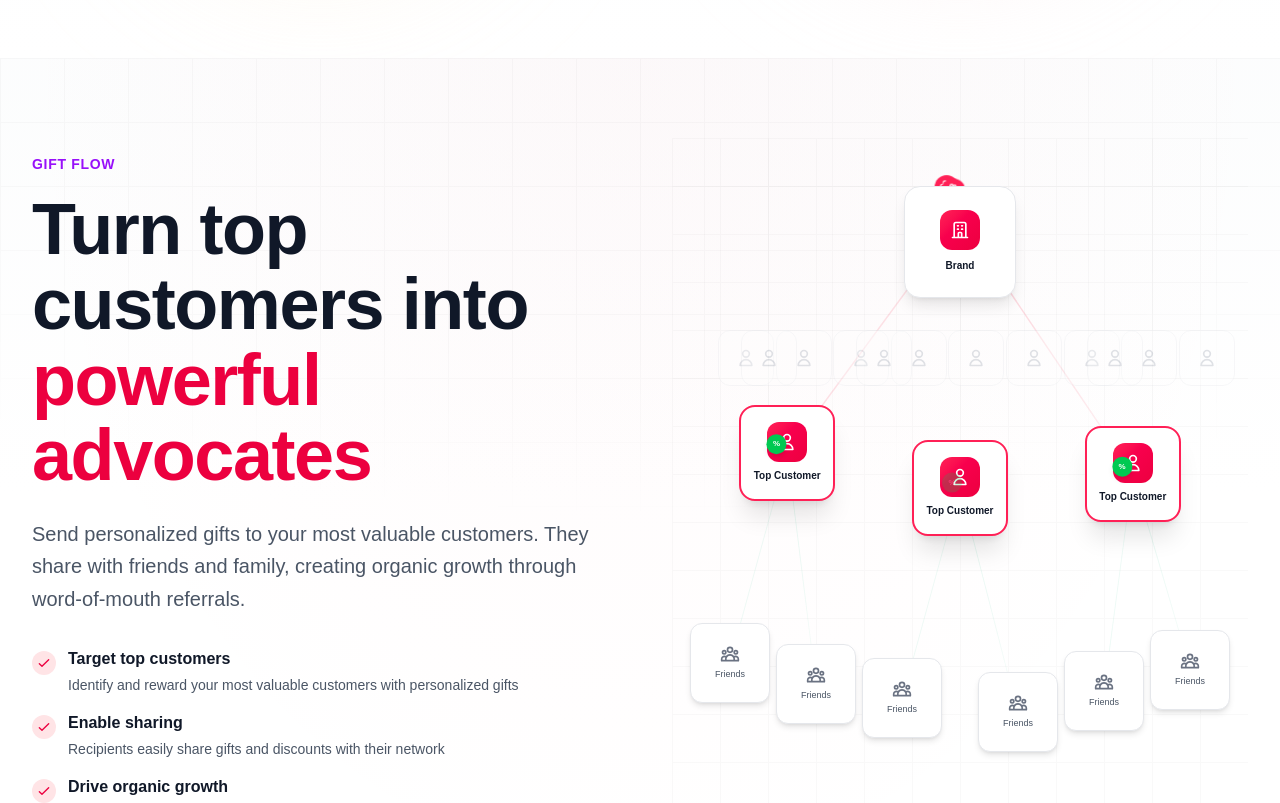
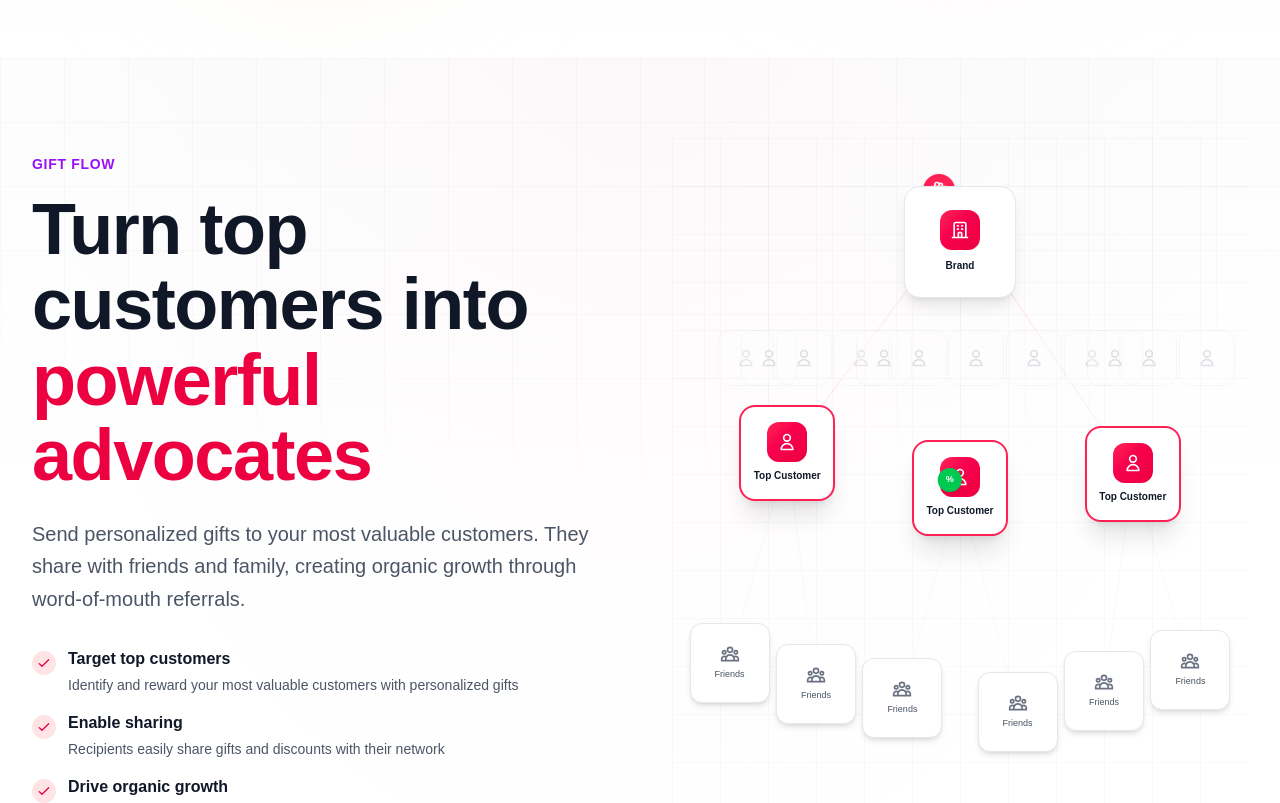
Before and after one commit to giftshop-app/giftshop-site, a Next.js app: page / in a window 1280 px wide. Shown: the part 1300-2103 px from the top of the page. Built offline with nearby package versions, Linux system fonts and the light colour scheme.

Commit message:
Completely simplify gift flow animation - single icon sequential flow

```diff
--- a/app/globals.css
+++ b/app/globals.css
@@ -92,7 +92,7 @@ body {
   }
 }
 
-@keyframes flow-gift-left {
+@keyframes simple-gift {
   0% {
     transform: translate(-50%, -50%) translate(0, 0);
     opacity: 0;
@@ -100,39 +100,30 @@ body {
   10% {
     opacity: 1;
   }
-  90% {
+  30% {
+    transform: translate(-50%, -50%) translate(-30%, 23.5%);
     opacity: 1;
   }
-  100% {
-    transform: translate(-50%, -50%) translate(-30%, 23.5%);
+  35% {
     opacity: 0;
   }
-}
-
-@keyframes flow-gift-center {
-  0% {
+  40% {
     transform: translate(-50%, -50%) translate(0, 0);
     opacity: 0;
   }
-  10% {
+  50% {
     opacity: 1;
   }
-  90% {
+  70% {
+    transform: translate(-50%, -50%) translate(0, 27%);
     opacity: 1;
   }
-  100% {
-    transform: translate(-50%, -50%) translate(0, 27%);
+  75% {
     opacity: 0;
   }
-}
-
-@keyframes flow-gift-right {
-  0% {
+  80% {
     transform: translate(-50%, -50%) translate(0, 0);
     opacity: 0;
-  }
-  10% {
-    opacity: 1;
   }
   90% {
     opacity: 1;
@@ -143,24 +134,7 @@ body {
   }
 }
 
-@keyframes flow-discount-1 {
-  0% {
-    transform: translate(-50%, -50%) translate(0, 0);
-    opacity: 0;
-  }
-  10% {
-    opacity: 1;
-  }
-  90% {
-    opacity: 1;
-  }
-  100% {
-    transform: translate(-50%, -50%) translate(-10%, 21%);
-    opacity: 0;
-  }
-}
-
-@keyframes flow-discount-2 {
+@keyframes simple-discount {
   0% {
     transform: translate(-50%, -50%) translate(0, 0);
     opacity: 0;
@@ -173,23 +147,6 @@ body {
   }
   100% {
     transform: translate(-50%, -50%) translate(10%, 23.1%);
-    opacity: 0;
-  }
-}
-
-@keyframes flow-discount-3 {
-  0% {
-    transform: translate(-50%, -50%) translate(0, 0);
-    opacity: 0;
-  }
-  10% {
-    opacity: 1;
-  }
-  90% {
-    opacity: 1;
-  }
-  100% {
-    transform: translate(-50%, -50%) translate(-5%, 21.7%);
     opacity: 0;
   }
 }
@@ -209,28 +166,12 @@ body {
   animation: pulse-slow 3s ease-in-out infinite;
 }
 
-.animate-flow-gift-left {
-  animation: flow-gift-left 3s ease-in-out infinite;
+.animate-simple-gift {
+  animation: simple-gift 6s ease-in-out infinite;
 }
 
-.animate-flow-gift-center {
-  animation: flow-gift-center 3s ease-in-out infinite;
-}
-
-.animate-flow-gift-right {
-  animation: flow-gift-right 3s ease-in-out infinite;
-}
-
-.animate-flow-discount-1 {
-  animation: flow-discount-1 2.5s ease-in-out infinite;
-}
-
-.animate-flow-discount-2 {
-  animation: flow-discount-2 2.5s ease-in-out infinite;
-}
-
-.animate-flow-discount-3 {
-  animation: flow-discount-3 2.5s ease-in-out infinite;
+.animate-simple-discount {
+  animation: simple-discount 3s ease-in-out infinite;
 }
 
 .animate-fade-in-delay {
--- a/app/page.tsx
+++ b/app/page.tsx
@@ -395,66 +395,38 @@ export default function Home() {
               </div>
             </div>
 
-            {/* Right Column - Animated Visual */}
+            {/* Right Column - Simple Animated Visual */}
             <div className="relative h-[600px] lg:h-[700px]">
-              {/* Background Grid */}
+              {/* Simple Background */}
               <div className="absolute inset-0 opacity-[0.02] z-0">
                 <div className="absolute inset-0 bg-[linear-gradient(to_right,#000_1px,transparent_1px),linear-gradient(to_bottom,#000_1px,transparent_1px)] bg-[size:3rem_3rem]"></div>
               </div>
 
-              {/* SVG Container for connection lines */}
+              {/* Simple Connection Lines */}
               <svg className="absolute inset-0 w-full h-full pointer-events-none z-10" viewBox="0 0 1000 700" preserveAspectRatio="none">
                 <defs>
-                  <linearGradient id="gradient-gift-1" x1="0%" y1="0%" x2="100%" y2="100%">
-                    <stop offset="0%" stopColor="#f43f5e" stopOpacity="0.5" />
+                  <linearGradient id="gift-line" x1="0%" y1="0%" x2="100%" y2="100%">
+                    <stop offset="0%" stopColor="#f43f5e" stopOpacity="0.3" />
                     <stop offset="100%" stopColor="#f43f5e" stopOpacity="0.1" />
                   </linearGradient>
-                  <linearGradient id="gradient-gift-2" x1="0%" y1="0%" x2="100%" y2="100%">
-                    <stop offset="0%" stopColor="#f43f5e" stopOpacity="0.5" />
-                    <stop offset="100%" stopColor="#f43f5e" stopOpacity="0.1" />
-                  </linearGradient>
-                  <linearGradient id="gradient-gift-3" x1="0%" y1="0%" x2="100%" y2="100%">
-                    <stop offset="0%" stopColor="#f43f5e" stopOpacity="0.5" />
-                    <stop offset="100%" stopColor="#f43f5e" stopOpacity="0.1" />
-                  </linearGradient>
-                  <linearGradient id="gradient-discount-1" x1="0%" y1="0%" x2="100%" y2="100%">
-                    <stop offset="0%" stopColor="#10b981" stopOpacity="0.4" />
-                    <stop offset="100%" stopColor="#10b981" stopOpacity="0.1" />
-                  </linearGradient>
-                  <linearGradient id="gradient-discount-2" x1="0%" y1="0%" x2="100%" y2="100%">
-                    <stop offset="0%" stopColor="#10b981" stopOpacity="0.4" />
-                    <stop offset="100%" stopColor="#10b981" stopOpacity="0.1" />
-                  </linearGradient>
-                  <linearGradient id="gradient-discount-3" x1="0%" y1="0%" x2="100%" y2="100%">
-                    <stop offset="0%" stopColor="#10b981" stopOpacity="0.4" />
-                    <stop offset="100%" stopColor="#10b981" stopOpacity="0.1" />
-                  </linearGradient>
-                  <linearGradient id="gradient-discount-4" x1="0%" y1="0%" x2="100%" y2="100%">
-                    <stop offset="0%" stopColor="#10b981" stopOpacity="0.4" />
-                    <stop offset="100%" stopColor="#10b981" stopOpacity="0.1" />
-                  </linearGradient>
-                  <linearGradient id="gradient-discount-5" x1="0%" y1="0%" x2="100%" y2="100%">
-                    <stop offset="0%" stopColor="#10b981" stopOpacity="0.4" />
-                    <stop offset="100%" stopColor="#10b981" stopOpacity="0.1" />
-                  </linearGradient>
-                  <linearGradient id="gradient-discount-6" x1="0%" y1="0%" x2="100%" y2="100%">
-                    <stop offset="0%" stopColor="#10b981" stopOpacity="0.4" />
+                  <linearGradient id="discount-line" x1="0%" y1="0%" x2="100%" y2="100%">
+                    <stop offset="0%" stopColor="#10b981" stopOpacity="0.3" />
                     <stop offset="100%" stopColor="#10b981" stopOpacity="0.1" />
                   </linearGradient>
                 </defs>
 
-                {/* Connection Lines from Brand to Top Customers */}
-                <line x1="500" y1="80" x2="200" y2="315" stroke="url(#gradient-gift-1)" strokeWidth="2" className="opacity-50" />
-                <line x1="500" y1="80" x2="500" y2="350" stroke="url(#gradient-gift-2)" strokeWidth="2" className="opacity-50" />
-                <line x1="500" y1="80" x2="800" y2="336" stroke="url(#gradient-gift-3)" strokeWidth="2" className="opacity-50" />
+                {/* Lines from Brand to Top Customers */}
+                <line x1="500" y1="80" x2="200" y2="315" stroke="url(#gift-line)" strokeWidth="2" className="opacity-40" />
+                <line x1="500" y1="80" x2="500" y2="350" stroke="url(#gift-line)" strokeWidth="2" className="opacity-40" />
+                <line x1="500" y1="80" x2="800" y2="336" stroke="url(#gift-line)" strokeWidth="2" className="opacity-40" />
 
-                {/* Connection Lines from Top Customers to Friends */}
-                <line x1="200" y1="315" x2="100" y2="525" stroke="url(#gradient-discount-1)" strokeWidth="1.5" className="opacity-30" />
-                <line x1="200" y1="315" x2="250" y2="546" stroke="url(#gradient-discount-2)" strokeWidth="1.5" className="opacity-30" />
-                <line x1="500" y1="350" x2="400" y2="560" stroke="url(#gradient-discount-3)" strokeWidth="1.5" className="opacity-30" />
-                <line x1="500" y1="350" x2="600" y2="574" stroke="url(#gradient-discount-4)" strokeWidth="1.5" className="opacity-30" />
-                <line x1="800" y1="336" x2="750" y2="553" stroke="url(#gradient-discount-5)" strokeWidth="1.5" className="opacity-30" />
-                <line x1="800" y1="336" x2="900" y2="532" stroke="url(#gradient-discount-6)" strokeWidth="1.5" className="opacity-30" />
+                {/* Lines from Top Customers to Friends */}
+                <line x1="200" y1="315" x2="100" y2="525" stroke="url(#discount-line)" strokeWidth="1.5" className="opacity-25" />
+                <line x1="200" y1="315" x2="250" y2="546" stroke="url(#discount-line)" strokeWidth="1.5" className="opacity-25" />
+                <line x1="500" y1="350" x2="400" y2="560" stroke="url(#discount-line)" strokeWidth="1.5" className="opacity-25" />
+                <line x1="500" y1="350" x2="600" y2="574" stroke="url(#discount-line)" strokeWidth="1.5" className="opacity-25" />
+                <line x1="800" y1="336" x2="750" y2="553" stroke="url(#discount-line)" strokeWidth="1.5" className="opacity-25" />
+                <line x1="800" y1="336" x2="900" y2="532" stroke="url(#discount-line)" strokeWidth="1.5" className="opacity-25" />
               </svg>
 
               {/* Brand Card */}
@@ -467,7 +439,7 @@ export default function Home() {
                 <span className="text-[10px] font-semibold text-gray-900">Brand</span>
               </div>
 
-              {/* Many Users (Grayed Out) - Cleaner positioning */}
+              {/* Many Users (Grayed Out) */}
               <div className="absolute top-48 left-0 right-0 z-10">
                 {[
                   { left: '8%', top: '5%' }, { left: '18%', top: '12%' }, { left: '28%', top: '8%' },
@@ -487,36 +459,18 @@ export default function Home() {
                 ))}
               </div>
 
-              {/* Animated Gift Icons - One at a time from Brand to Top Customers */}
+              {/* Single Animated Gift Icon - Simple flow */}
               <div className="absolute top-12 left-1/2 transform -translate-x-1/2 z-25">
-                <div className={`animate-flow-gift-left`} style={{ animationDelay: '0s' }}>
-                  <div className="h-6 w-6 rounded-full bg-rose-500 flex items-center justify-center shadow-lg">
-                    <svg className="h-4 w-4 text-white" fill="none" stroke="currentColor" viewBox="0 0 24 24">
-                      <path strokeLinecap="round" strokeLinejoin="round" strokeWidth={2} d="M12 8v13m0-13V6a2 2 0 112 2h-2zm0 0V5.5A2.5 2.5 0 109.5 8H12zm-7 4h14M5 12a2 2 0 110-4h14a2 2 0 110 4M5 12v7a2 2 0 002 2h10a2 2 0 002-2v-7" />
-                    </svg>
-                  </div>
-                </div>
-              </div>
-              <div className="absolute top-12 left-1/2 transform -translate-x-1/2 z-25">
-                <div className={`animate-flow-gift-center`} style={{ animationDelay: '1s' }}>
-                  <div className="h-6 w-6 rounded-full bg-rose-500 flex items-center justify-center shadow-lg">
-                    <svg className="h-4 w-4 text-white" fill="none" stroke="currentColor" viewBox="0 0 24 24">
-                      <path strokeLinecap="round" strokeLinejoin="round" strokeWidth={2} d="M12 8v13m0-13V6a2 2 0 112 2h-2zm0 0V5.5A2.5 2.5 0 109.5 8H12zm-7 4h14M5 12a2 2 0 110-4h14a2 2 0 110 4M5 12v7a2 2 0 002 2h10a2 2 0 002-2v-7" />
-                    </svg>
-                  </div>
-                </div>
-              </div>
-              <div className="absolute top-12 left-1/2 transform -translate-x-1/2 z-25">
-                <div className={`animate-flow-gift-right`} style={{ animationDelay: '2s' }}>
-                  <div className="h-6 w-6 rounded-full bg-rose-500 flex items-center justify-center shadow-lg">
-                    <svg className="h-4 w-4 text-white" fill="none" stroke="currentColor" viewBox="0 0 24 24">
+                <div className="animate-simple-gift">
+                  <div className="h-8 w-8 rounded-full bg-rose-500 flex items-center justify-center shadow-lg">
+                    <svg className="h-5 w-5 text-white" fill="none" stroke="currentColor" viewBox="0 0 24 24">
                       <path strokeLinecap="round" strokeLinejoin="round" strokeWidth={2} d="M12 8v13m0-13V6a2 2 0 112 2h-2zm0 0V5.5A2.5 2.5 0 109.5 8H12zm-7 4h14M5 12a2 2 0 110-4h14a2 2 0 110 4M5 12v7a2 2 0 002 2h10a2 2 0 002-2v-7" />
                     </svg>
                   </div>
                 </div>
               </div>
 
-              {/* Top Customers (Highlighted) */}
+              {/* Top Customers */}
               {[
                 { left: '20%', top: '45%' },
                 { left: '50%', top: '50%' },
@@ -534,30 +488,16 @@ export default function Home() {
                 </div>
               ))}
 
-              {/* Animated Discount Icons - One from each Top Customer to Friends */}
-              <div className="absolute top-[45%] left-[20%] transform -translate-x-1/2 -translate-y-1/2 z-25">
-                <div className={`animate-flow-discount-1`} style={{ animationDelay: '3.5s' }}>
-                  <div className="h-5 w-5 rounded-full bg-green-500 flex items-center justify-center shadow-md">
-                    <span className="text-[8px] font-bold text-white">%</span>
-                  </div>
-                </div>
-              </div>
+              {/* Single Animated Discount Icon - Simple flow */}
               <div className="absolute top-[50%] left-[50%] transform -translate-x-1/2 -translate-y-1/2 z-25">
-                <div className={`animate-flow-discount-2`} style={{ animationDelay: '4.5s' }}>
-                  <div className="h-5 w-5 rounded-full bg-green-500 flex items-center justify-center shadow-md">
-                    <span className="text-[8px] font-bold text-white">%</span>
-                  </div>
-                </div>
-              </div>
-              <div className="absolute top-[48%] left-[80%] transform -translate-x-1/2 -translate-y-1/2 z-25">
-                <div className={`animate-flow-discount-3`} style={{ animationDelay: '5.5s' }}>
-                  <div className="h-5 w-5 rounded-full bg-green-500 flex items-center justify-center shadow-md">
-                    <span className="text-[8px] font-bold text-white">%</span>
+                <div className="animate-simple-discount" style={{ animationDelay: '2s' }}>
+                  <div className="h-6 w-6 rounded-full bg-green-500 flex items-center justify-center shadow-md">
+                    <span className="text-[9px] font-bold text-white">%</span>
                   </div>
                 </div>
               </div>
 
-              {/* Friends & Family Cards */}
+              {/* Friends Cards */}
               {[
                 { left: '10%', top: '75%' },
                 { left: '25%', top: '78%' },
@@ -567,7 +507,7 @@ export default function Home() {
                 { left: '90%', top: '76%' }
               ].map((pos, i) => (
                 <div key={`friend-${i}`} className="absolute z-10" style={{ left: pos.left, top: pos.top, transform: 'translate(-50%, -50%)' }}>
-                  <div className="w-20 h-20 rounded-xl bg-white border border-gray-200 shadow-md flex flex-col items-center justify-center opacity-0 animate-fade-in-delay" style={{ animationDelay: `${2 + i * 0.15}s` }}>
+                  <div className="w-20 h-20 rounded-xl bg-white border border-gray-200 shadow-md flex flex-col items-center justify-center">
                     <svg className="h-5 w-5 text-gray-500 mb-1" fill="none" stroke="currentColor" viewBox="0 0 24 24">
                       <path strokeLinecap="round" strokeLinejoin="round" strokeWidth={2} d="M17 20h5v-2a3 3 0 00-5.356-1.857M17 20H7m10 0v-2c0-.656-.126-1.283-.356-1.857M7 20H2v-2a3 3 0 015.356-1.857M7 20v-2c0-.656.126-1.283.356-1.857m0 0a5.002 5.002 0 019.288 0M15 7a3 3 0 11-6 0 3 3 0 016 0zm6 3a2 2 0 11-4 0 2 2 0 014 0zM7 10a2 2 0 11-4 0 2 2 0 014 0z" />
                     </svg>
```
